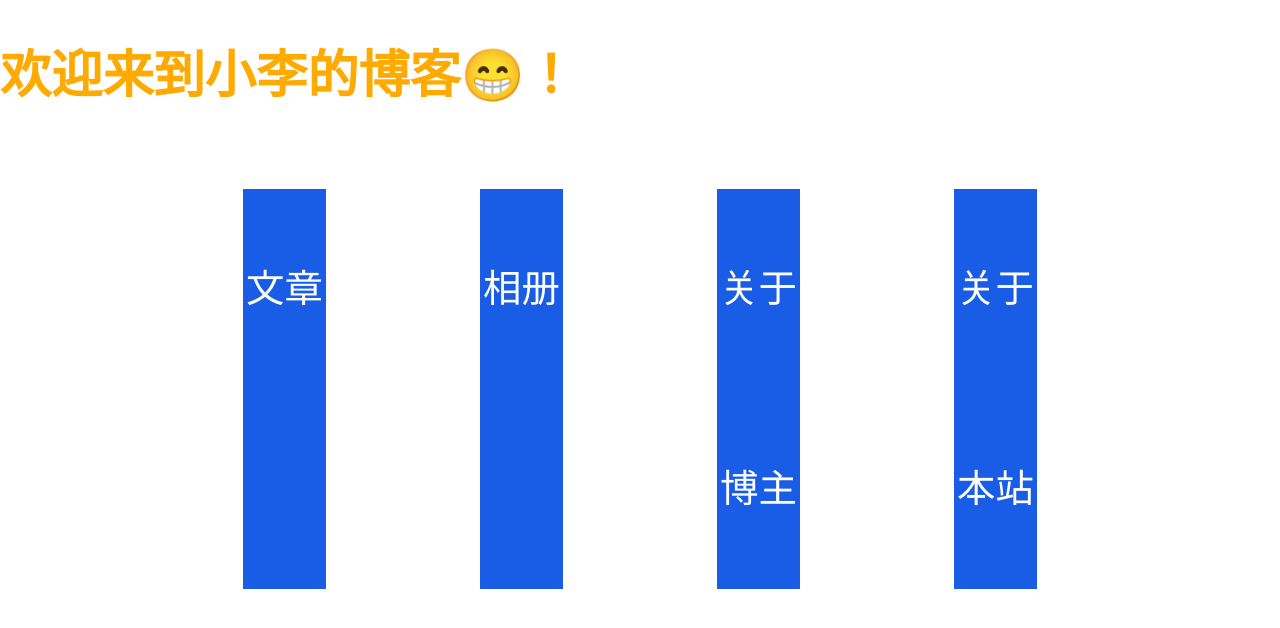
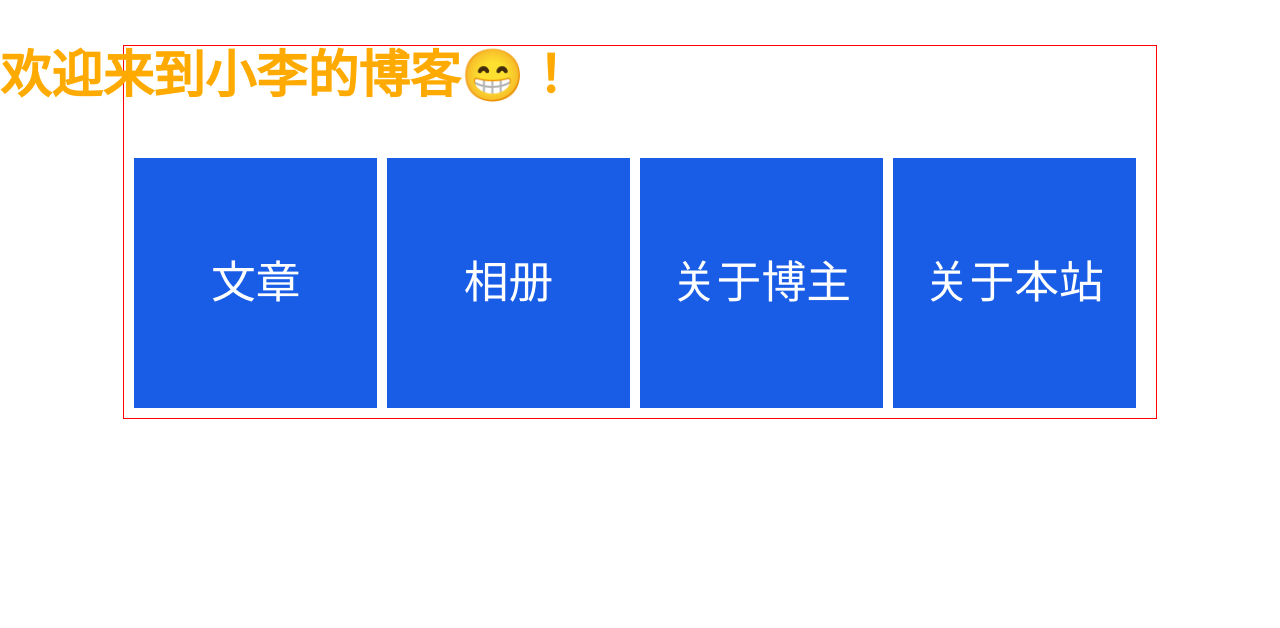
Before and after one commit to MichaelYLZ/blog_2, a Gatsby app: page /homepage in a window 1280 px wide. Shown: the top 628 px of the page. Built offline with nearby package versions, Linux system fonts and the light colour scheme.

Commit message:
fourth commit--对第三次更新继续加工

```diff
--- a/src/pages/homepage.module.css
+++ b/src/pages/homepage.module.css
@@ -1,9 +1,12 @@
 .linkContainer {
-    margin-top: 4.5em;
+    margin-top: 5em;
     margin: 0 auto;
     width: 75%;
     margin-top: 3.5em;
     font-size: 1.4em;
+    padding-top: 1em;
+
+    border: 1px red solid;
 }
 
 @media (min-width: 28em) {
@@ -13,16 +16,16 @@
     padding: 10px;
     padding-top:40px;
     min-height: 150px;
-    display: flex;
-    justify-content: space-around;
+
     }
 }
 
-@media (min-width: 50em) {
+@media (min-width: 55em) {
     .linkContainer {
-    padding-top: 3em;
-    padding-left: 2em;
-    padding-right: 2em;
+    display: flex;
+    justify-content: space-around;
+    width: 80%;
+    padding-top: 5em;
     }
 }
 
@@ -34,9 +37,9 @@
   text-decoration: none;
   text-align: center;
   display: block;
-  min-height: 60px;
-  line-height: 60px;
-  margin-bottom: 5px;
+  min-height: 70px;
+  line-height: 70px;
+  margin-bottom: 20px;
 }
 .link:hover {
   background-color: #1f4ead;
@@ -48,16 +51,21 @@
 @media (min-width: 28em) {
     .link {
         margin: 10px;
-        font-size: 3vw;
+        font-size: 2.0em;
         line-height: 150px;
-        flex: 1 20%;
+        margin-bottom: 25px;
+        min-height: 150px;
+        line-height: 150px;
     }
 }
 
-@media (min-width: 50em) {
+@media (min-width: 55em) {
     .link {
-    min-height: 200px;
-    line-height: 200px;
+    min-height: 250px;
+    line-height: 250px;
     margin: 2em;
+    flex: 1 20%;
+    margin: 0;
+    margin-right: 10px;
     }
 }
```
